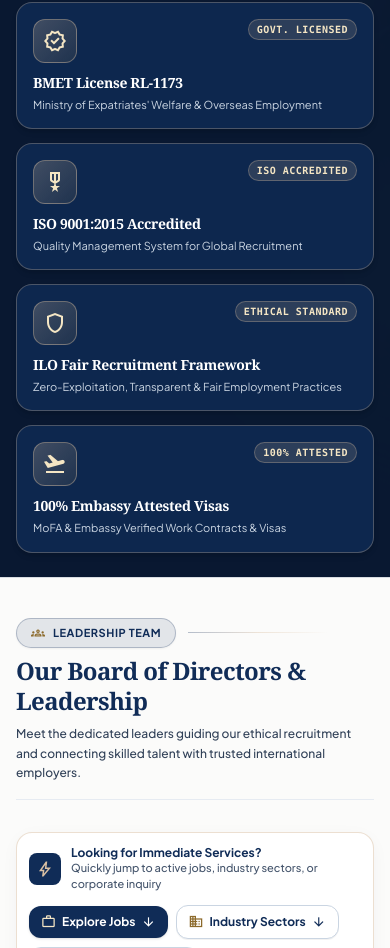
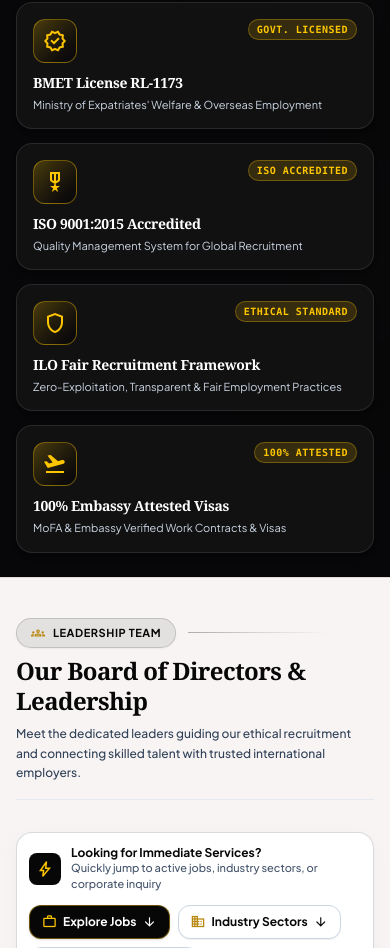
Before and after one commit to TasnimurRahmanShakir/vrolbd, a Next.js app in the folder apps/web/: page / in a window 390 px wide. Shown: the part 1052-2000 px from the top of the page. Built offline with nearby package versions, Linux system fonts and the light colour scheme.

Commit message:
corlor pallate 2

```diff
--- a/apps/web/src/components/common/section-header.tsx
+++ b/apps/web/src/components/common/section-header.tsx
@@ -36,15 +36,15 @@ export function SectionHeader({
           <div
             className={`inline-flex items-center gap-2 px-3.5 py-1.5 rounded-full text-[11px] font-bold uppercase tracking-wider shrink-0 shadow-xs ${
               isDark
-                ? "bg-[#C5A059]/20 border border-[#C5A059]/40 text-[#F5E6C4]"
-                : "bg-[#102C57]/10 border border-[#102C57]/25 text-[#102C57]"
+                ? "bg-[#FDC600]/15 border border-[#FDC600]/30 text-[#FDC600]"
+                : "bg-[#080708]/8 border border-[#080708]/15 text-[#080708]"
             }`}
           >
             {tagIcon && (
               <Icon
                 name={tagIcon}
                 size={14}
-                className={isDark ? "text-[#C5A059]" : "text-[#8C6A2B]"}
+                className={isDark ? "text-[#FDC600]" : "text-[#B8860B]"}
               />
             )}
             <span>{tag}</span>
@@ -52,8 +52,8 @@ export function SectionHeader({
           <div
             className={`h-px flex-1 max-w-[140px] sm:max-w-[220px] ${
               isDark
-                ? "bg-gradient-to-r from-[#C5A059]/50 via-[#C5A059]/20 to-transparent"
-                : "bg-gradient-to-r from-[#102C57]/30 via-[#DAC0A3]/40 to-transparent"
+                ? "bg-gradient-to-r from-[#FDC600]/40 via-[#FDC600]/15 to-transparent"
+                : "bg-gradient-to-r from-[#080708]/30 via-[#B2B6BD]/50 to-transparent"
             }`}
           />
         </div>
@@ -61,7 +61,7 @@ export function SectionHeader({
         {/* Section Heading */}
         <h2
           className={`text-2xl sm:text-3xl md:text-4xl font-extrabold font-serif tracking-tight leading-tight ${
-            isDark ? "text-white" : "text-[#102C57]"
+            isDark ? "text-white" : "text-[#080708]"
           }`}
         >
           {heading}
--- a/apps/web/src/features/home/components/hero-section.tsx
+++ b/apps/web/src/features/home/components/hero-section.tsx
@@ -91,7 +91,7 @@ export function HeroSection() {
             <motion.div variants={heroChildVariants} className="flex flex-col sm:flex-row items-stretch sm:items-center gap-4 pt-1">
               <a
                 href="#b2b-gateway"
-                className="py-3 px-6 sm:py-3.5 sm:px-7 rounded-xl bg-gradient-to-r from-[#E2CB8F] via-[#C5A059] to-[#AA853C] hover:opacity-95 text-[#080C14] text-xs sm:text-sm font-bold uppercase tracking-wider flex items-center justify-center gap-2 shadow-lg shadow-[#C5A059]/25 hover:scale-[1.02] transition-all cursor-pointer min-h-[46px]"
+                className="py-3 px-6 sm:py-3.5 sm:px-7 rounded-xl bg-[#FDC600] hover:bg-[#FDC600]/90 text-[#080708] text-xs sm:text-sm font-extrabold uppercase tracking-wider flex items-center justify-center gap-2 shadow-lg shadow-[#FDC600]/25 hover:scale-[1.02] transition-all cursor-pointer min-h-[46px]"
               >
                 <Icon name="corporate_fare" size={18} />
                 <span>{t.b2bRequest}</span>
@@ -99,9 +99,9 @@ export function HeroSection() {
 
               <Link
                 href="/jobs"
-                className="py-3 px-6 sm:py-3.5 sm:px-7 rounded-xl bg-white/5 hover:bg-white/10 border border-white/20 hover:border-[#C5A059]/60 text-slate-100 text-xs sm:text-sm font-bold uppercase tracking-wider flex items-center justify-center gap-2 hover:scale-[1.02] transition-all cursor-pointer min-h-[46px] backdrop-blur-sm"
+                className="py-3 px-6 sm:py-3.5 sm:px-7 rounded-xl bg-white/5 hover:bg-white/10 border border-white/20 hover:border-[#FDC600]/70 text-slate-100 text-xs sm:text-sm font-bold uppercase tracking-wider flex items-center justify-center gap-2 hover:scale-[1.02] transition-all cursor-pointer min-h-[46px] backdrop-blur-sm"
               >
-                <Icon name="travel_explore" size={18} className="text-[#C5A059]" />
+                <Icon name="travel_explore" size={18} className="text-[#FDC600]" />
                 <span>{t.exploreRequisitions}</span>
               </Link>
             </motion.div>
@@ -114,7 +114,7 @@ export function HeroSection() {
             animate="visible"
             className="w-full"
           >
-            <div className="rounded-2xl sm:rounded-3xl border border-white/15 hover:border-[#C5A059]/30 transition-colors bg-[#0B0F19]/65 backdrop-blur-md p-2.5 sm:p-3 shadow-2xl shadow-black/60 relative overflow-hidden">
+            <div className="rounded-2xl sm:rounded-3xl border border-white/15 hover:border-[#FDC600]/40 transition-colors bg-[#0B0F19]/65 backdrop-blur-md p-2.5 sm:p-3 shadow-2xl shadow-black/60 relative overflow-hidden">
               <InteractiveWorldMap variant="hero" />
             </div>
           </motion.div>
@@ -128,19 +128,19 @@ export function HeroSection() {
         initial="hidden"
         whileInView="visible"
         viewport={VIEWPORT_CONFIG}
-        className="relative z-10 w-full border-t border-[#DAC0A3]/30 bg-[#0A1A33]/95 backdrop-blur-xl py-6 sm:py-8 px-4 sm:px-6 lg:px-8 shadow-2xl"
+        className="relative z-10 w-full border-t border-[#FDC600]/30 bg-[#080708]/95 backdrop-blur-xl py-6 sm:py-8 px-4 sm:px-6 lg:px-8 shadow-2xl"
       >
         <div className="max-w-7xl mx-auto">
           {/* Section Micro-header for Authority */}
           <div className="flex items-center justify-between mb-4 pb-2 border-b border-white/10">
             <div className="flex items-center gap-2">
-              <span className="w-2 h-2 rounded-full bg-[#DAC0A3] animate-pulse" />
-              <p className="text-[11px] sm:text-xs font-mono uppercase tracking-widest text-[#DAC0A3] font-semibold">
+              <span className="w-2 h-2 rounded-full bg-[#FDC600] animate-pulse" />
+              <p className="text-[11px] sm:text-xs font-mono uppercase tracking-widest text-[#FDC600] font-bold">
                 {language === "bn" ? "অফিসিয়াল অনুমোদন ও আন্তর্জাতিক এক্রেডিটেশন" : "Official Accreditations & Compliance Framework"}
               </p>
             </div>
             <div className="hidden sm:flex items-center gap-2 text-[11px] text-slate-300">
-              <Icon name="verified_user" size={14} className="text-[#DAC0A3]" />
+              <Icon name="verified_user" size={14} className="text-[#FDC600]" />
               <span>{language === "bn" ? "১০০% যাচাইকৃত ও সুরক্ষিত" : "100% Verified & Fully Regulated"}</span>
             </div>
           </div>
@@ -151,18 +151,18 @@ export function HeroSection() {
             {/* Card 1: Govt BMET License */}
             <motion.div
               variants={trustItemVariants}
-              className="relative rounded-2xl bg-[#102C57]/80 hover:bg-[#102C57] border border-[#DAC0A3]/30 hover:border-[#DAC0A3] p-4 transition-all duration-300 shadow-md hover:shadow-[0_8px_25px_-5px_rgba(218,192,163,0.2)] group flex flex-col justify-between"
+              className="relative rounded-2xl bg-[#121112] hover:bg-[#1a181a] border border-white/10 hover:border-[#FDC600] p-4 transition-all duration-300 shadow-md hover:shadow-[0_8px_25px_-5px_rgba(253,198,0,0.2)] group flex flex-col justify-between"
             >
               <div className="flex items-start justify-between gap-3 mb-2.5">
-                <div className="w-11 h-11 rounded-xl bg-gradient-to-br from-[#DAC0A3]/25 to-[#C5A059]/10 border border-[#DAC0A3]/40 flex items-center justify-center shrink-0 group-hover:scale-105 transition-transform">
-                  <Icon name="verified" size={24} className="text-[#F5E6C4]" />
+                <div className="w-11 h-11 rounded-xl bg-gradient-to-br from-[#FDC600]/25 to-black/40 border border-[#FDC600]/40 flex items-center justify-center shrink-0 group-hover:scale-105 transition-transform">
+                  <Icon name="verified" size={24} className="text-[#FDC600]" />
                 </div>
-                <span className="px-2 py-0.5 rounded-full text-[10px] font-mono font-bold tracking-wider uppercase bg-[#DAC0A3]/15 text-[#F5E6C4] border border-[#DAC0A3]/30">
+                <span className="px-2 py-0.5 rounded-full text-[10px] font-mono font-bold tracking-wider uppercase bg-[#FDC600]/15 text-[#FDC600] border border-[#FDC600]/30">
                   {language === "bn" ? "সরকারি অনুমোদন" : "Govt. Licensed"}
                 </span>
               </div>
               <div>
-                <h4 className="text-white font-serif font-bold text-sm sm:text-base tracking-tight group-hover:text-[#F5E6C4] transition-colors">
+                <h4 className="text-white font-serif font-bold text-sm sm:text-base tracking-tight group-hover:text-[#FDC600] transition-colors">
                   {language === "bn" ? "বিএমইটি লাইসেন্স আরএল-১১৭৩" : "BMET License RL-1173"}
                 </h4>
                 <p className="text-[11px] sm:text-xs text-slate-300 mt-1 leading-snug">
@@ -176,18 +176,18 @@ export function HeroSection() {
             {/* Card 2: ISO 9001:2015 */}
             <motion.div
               variants={trustItemVariants}
-              className="relative rounded-2xl bg-[#102C57]/80 hover:bg-[#102C57] border border-[#DAC0A3]/30 hover:border-[#DAC0A3] p-4 transition-all duration-300 shadow-md hover:shadow-[0_8px_25px_-5px_rgba(218,192,163,0.2)] group flex flex-col justify-between"
+              className="relative rounded-2xl bg-[#121112] hover:bg-[#1a181a] border border-white/10 hover:border-[#FDC600] p-4 transition-all duration-300 shadow-md hover:shadow-[0_8px_25px_-5px_rgba(253,198,0,0.2)] group flex flex-col justify-between"
             >
               <div className="flex items-start justify-between gap-3 mb-2.5">
-                <div className="w-11 h-11 rounded-xl bg-gradient-to-br from-[#DAC0A3]/25 to-[#C5A059]/10 border border-[#DAC0A3]/40 flex items-center justify-center shrink-0 group-hover:scale-105 transition-transform">
-                  <Icon name="military_tech" size={24} className="text-[#F5E6C4]" />
+                <div className="w-11 h-11 rounded-xl bg-gradient-to-br from-[#FDC600]/25 to-black/40 border border-[#FDC600]/40 flex items-center justify-center shrink-0 group-hover:scale-105 transition-transform">
+                  <Icon name="military_tech" size={24} className="text-[#FDC600]" />
                 </div>
-                <span className="px-2 py-0.5 rounded-full text-[10px] font-mono font-bold tracking-wider uppercase bg-[#DAC0A3]/15 text-[#F5E6C4] border border-[#DAC0A3]/30">
+                <span className="px-2 py-0.5 rounded-full text-[10px] font-mono font-bold tracking-wider uppercase bg-[#FDC600]/15 text-[#FDC600] border border-[#FDC600]/30">
                   {language === "bn" ? "আন্তর্জাতিক মানদণ্ড" : "ISO Accredited"}
                 </span>
               </div>
               <div>
-                <h4 className="text-white font-serif font-bold text-sm sm:text-base tracking-tight group-hover:text-[#F5E6C4] transition-colors">
+                <h4 className="text-white font-serif font-bold text-sm sm:text-base tracking-tight group-hover:text-[#FDC600] transition-colors">
                   {language === "bn" ? "আইএসও ৯০০১:২০১৫ সার্টিফাইড" : "ISO 9001:2015 Accredited"}
                 </h4>
                 <p className="text-[11px] sm:text-xs text-slate-300 mt-1 leading-snug">
@@ -201,18 +201,18 @@ export function HeroSection() {
             {/* Card 3: ILO Fair Framework */}
             <motion.div
               variants={trustItemVariants}
-              className="relative rounded-2xl bg-[#102C57]/80 hover:bg-[#102C57] border border-[#DAC0A3]/30 hover:border-[#DAC0A3] p-4 transition-all duration-300 shadow-md hover:shadow-[0_8px_25px_-5px_rgba(218,192,163,0.2)] group flex flex-col justify-between"
+              className="relative rounded-2xl bg-[#121112] hover:bg-[#1a181a] border border-white/10 hover:border-[#FDC600] p-4 transition-all duration-300 shadow-md hover:shadow-[0_8px_25px_-5px_rgba(253,198,0,0.2)] group flex flex-col justify-between"
             >
               <div className="flex items-start justify-between gap-3 mb-2.5">
-                <div className="w-11 h-11 rounded-xl bg-gradient-to-br from-[#DAC0A3]/25 to-[#C5A059]/10 border border-[#DAC0A3]/40 flex items-center justify-center shrink-0 group-hover:scale-105 transition-transform">
-                  <Icon name="shield" size={24} className="text-[#F5E6C4]" />
+                <div className="w-11 h-11 rounded-xl bg-gradient-to-br from-[#FDC600]/25 to-black/40 border border-[#FDC600]/40 flex items-center justify-center shrink-0 group-hover:scale-105 transition-transform">
+                  <Icon name="shield" size={24} className="text-[#FDC600]" />
                 </div>
-                <span className="px-2 py-0.5 rounded-full text-[10px] font-mono font-bold tracking-wider uppercase bg-[#DAC0A3]/15 text-[#F5E6C4] border border-[#DAC0A3]/30">
+                <span className="px-2 py-0.5 rounded-full text-[10px] font-mono font-bold tracking-wider uppercase bg-[#FDC600]/15 text-[#FDC600] border border-[#FDC600]/30">
                   {language === "bn" ? "নৈতিক নিয়োগ" : "Ethical Standard"}
                 </span>
               </div>
               <div>
-                <h4 className="text-white font-serif font-bold text-sm sm:text-base tracking-tight group-hover:text-[#F5E6C4] transition-colors">
+                <h4 className="text-white font-serif font-bold text-sm sm:text-base tracking-tight group-hover:text-[#FDC600] transition-colors">
                   {language === "bn" ? "আইএলও নৈতিক নিয়োগ ফ্রেমওয়ার্ক" : "ILO Fair Recruitment Framework"}
                 </h4>
                 <p className="text-[11px] sm:text-xs text-slate-300 mt-1 leading-snug">
@@ -226,18 +226,18 @@ export function HeroSection() {
             {/* Card 4: 100% Embassy Attested */}
             <motion.div
               variants={trustItemVariants}
-              className="relative rounded-2xl bg-[#102C57]/80 hover:bg-[#102C57] border border-[#DAC0A3]/30 hover:border-[#DAC0A3] p-4 transition-all duration-300 shadow-md hover:shadow-[0_8px_25px_-5px_rgba(218,192,163,0.2)] group flex flex-col justify-between"
+              className="relative rounded-2xl bg-[#121112] hover:bg-[#1a181a] border border-white/10 hover:border-[#FDC600] p-4 transition-all duration-300 shadow-md hover:shadow-[0_8px_25px_-5px_rgba(253,198,0,0.2)] group flex flex-col justify-between"
             >
               <div className="flex items-start justify-between gap-3 mb-2.5">
-                <div className="w-11 h-11 rounded-xl bg-gradient-to-br from-[#DAC0A3]/25 to-[#C5A059]/10 border border-[#DAC0A3]/40 flex items-center justify-center shrink-0 group-hover:scale-105 transition-transform">
-                  <Icon name="flight_takeoff" size={24} className="text-[#F5E6C4]" />
+                <div className="w-11 h-11 rounded-xl bg-gradient-to-br from-[#FDC600]/25 to-black/40 border border-[#FDC600]/40 flex items-center justify-center shrink-0 group-hover:scale-105 transition-transform">
+                  <Icon name="flight_takeoff" size={24} className="text-[#FDC600]" />
                 </div>
-                <span className="px-2 py-0.5 rounded-full text-[10px] font-mono font-bold tracking-wider uppercase bg-[#DAC0A3]/15 text-[#F5E6C4] border border-[#DAC0A3]/30">
+                <span className="px-2 py-0.5 rounded-full text-[10px] font-mono font-bold tracking-wider uppercase bg-[#FDC600]/15 text-[#FDC600] border border-[#FDC600]/30">
                   {language === "bn" ? "আইনি নিশ্চয়তা" : "100% Attested"}
                 </span>
               </div>
               <div>
-                <h4 className="text-white font-serif font-bold text-sm sm:text-base tracking-tight group-hover:text-[#F5E6C4] transition-colors">
+                <h4 className="text-white font-serif font-bold text-sm sm:text-base tracking-tight group-hover:text-[#FDC600] transition-colors">
                   {language === "bn" ? "দূতাবাস সত্যায়িত ভিসা" : "100% Embassy Attested Visas"}
                 </h4>
                 <p className="text-[11px] sm:text-xs text-slate-300 mt-1 leading-snug">
--- a/apps/web/src/features/home/components/leadership-org-chart.tsx
+++ b/apps/web/src/features/home/components/leadership-org-chart.tsx
@@ -102,13 +102,13 @@ export function LeadershipOrgChart() {
       </div>
 
       {/* ⚡ Fast-Track Action Dock for Candidates & Hirers (Client Retention Solution) */}
-      <div className="mb-8 p-3 sm:p-4 rounded-2xl bg-white border border-[#DAC0A3]/50 shadow-[0_4px_20px_-4px_rgba(16,44,87,0.06)] flex flex-col md:flex-row md:items-center justify-between gap-3">
+      <div className="mb-8 p-3 sm:p-4 rounded-2xl bg-white border border-[#B2B6BD]/50 shadow-[0_4px_20px_-4px_rgba(8,7,8,0.06)] flex flex-col md:flex-row md:items-center justify-between gap-3">
         <div className="flex items-center gap-2.5">
-          <div className="w-8 h-8 rounded-lg bg-[#102C57] flex items-center justify-center shrink-0">
-            <Icon name="bolt" size={18} className="text-[#DAC0A3]" />
+          <div className="w-8 h-8 rounded-lg bg-[#080708] flex items-center justify-center shrink-0">
+            <Icon name="bolt" size={18} className="text-[#FDC600]" />
           </div>
           <div>
-            <h5 className="text-xs sm:text-sm font-bold text-[#102C57] leading-tight">
+            <h5 className="text-xs sm:text-sm font-bold text-[#080708] leading-tight">
               {language === "bn" ? "সরাসরি নির্দিষ্ট সেকশনে যেতে চান?" : "Looking for Immediate Services?"}
             </h5>
             <p className="text-[11px] text-slate-600 font-medium">
@@ -119,33 +119,33 @@ export function LeadershipOrgChart() {
         <div className="flex flex-wrap items-center gap-2">
           <a
             href="#opportunities"
-            className="inline-flex items-center gap-1.5 px-3 sm:px-3.5 py-2 rounded-xl bg-[#102C57] hover:bg-[#102C57]/90 text-white text-xs font-bold shadow-sm transition-all hover:scale-[1.02] cursor-pointer"
+            className="inline-flex items-center gap-1.5 px-3 sm:px-3.5 py-2 rounded-xl bg-[#080708] hover:bg-[#1a191a] text-white border border-[#FDC600]/40 text-xs font-bold shadow-sm transition-all hover:scale-[1.02] cursor-pointer"
           >
-            <Icon name="work" size={15} className="text-[#F5E6C4]" />
+            <Icon name="work" size={15} className="text-[#FDC600]" />
             <span>{language === "bn" ? "চলমান জবের তালিকা (Hot Jobs)" : "Explore Jobs"}</span>
             <Icon name="arrow_downward" size={14} />
           </a>
           <a
             href="#sectors"
-            className="inline-flex items-center gap-1.5 px-3 sm:px-3.5 py-2 rounded-xl bg-white hover:bg-slate-50 text-[#102C57] border border-slate-300 text-xs font-bold shadow-2xs transition-all hover:scale-[1.02] cursor-pointer"
+            className="inline-flex items-center gap-1.5 px-3 sm:px-3.5 py-2 rounded-xl bg-white hover:bg-slate-50 text-[#080708] border border-slate-300 text-xs font-bold shadow-2xs transition-all hover:scale-[1.02] cursor-pointer"
           >
-            <Icon name="domain" size={15} className="text-[#8C6A2B]" />
+            <Icon name="domain" size={15} className="text-[#B8860B]" />
             <span>{language === "bn" ? "কাজের খাতসমূহ" : "Industry Sectors"}</span>
             <Icon name="arrow_downward" size={14} />
           </a>
           <a
             href="#capabilities"
-            className="inline-flex items-center gap-1.5 px-3 sm:px-3.5 py-2 rounded-xl bg-white hover:bg-slate-50 text-[#102C57] border border-slate-300 text-xs font-bold shadow-2xs transition-all hover:scale-[1.02] cursor-pointer"
+            className="inline-flex items-center gap-1.5 px-3 sm:px-3.5 py-2 rounded-xl bg-white hover:bg-slate-50 text-[#080708] border border-slate-300 text-xs font-bold shadow-2xs transition-all hover:scale-[1.02] cursor-pointer"
           >
-            <Icon name="sync_alt" size={15} className="text-[#8C6A2B]" />
+            <Icon name="sync_alt" size={15} className="text-[#B8860B]" />
             <span>{language === "bn" ? "নিয়োগ প্রক্রিয়া" : "Recruitment Flow"}</span>
             <Icon name="arrow_downward" size={14} />
           </a>
           <a
             href="#contact"
-            className="inline-flex items-center gap-1.5 px-3 sm:px-3.5 py-2 rounded-xl bg-[#102C57]/10 hover:bg-[#102C57]/15 text-[#102C57] border border-[#102C57]/30 text-xs font-bold transition-all hover:scale-[1.02] cursor-pointer"
+            className="inline-flex items-center gap-1.5 px-3 sm:px-3.5 py-2 rounded-xl bg-[#FDC600]/15 hover:bg-[#FDC600]/25 text-[#080708] border border-[#FDC600]/40 text-xs font-bold transition-all hover:scale-[1.02] cursor-pointer"
           >
-            <Icon name="business_center" size={15} className="text-[#8C6A2B]" />
+            <Icon name="business_center" size={15} className="text-[#B8860B]" />
             <span>{language === "bn" ? "নিয়োগকর্তা ফর্ম" : "Hire Workforce"}</span>
             <Icon name="arrow_downward" size={14} />
           </a>
@@ -153,7 +153,7 @@ export function LeadershipOrgChart() {
       </div>
 
       {/* 🧭 Interactive Org Chart Canvas */}
-      <div className="relative w-full rounded-3xl bg-white/70 border border-[#DAC0A3]/35 p-4 sm:p-6 lg:p-8 shadow-[0_4px_24px_-4px_rgba(16,44,87,0.06)] overflow-hidden">
+      <div className="relative w-full rounded-3xl bg-white border border-[#B2B6BD]/40 p-4 sm:p-6 lg:p-8 shadow-[0_4px_24px_-4px_rgba(8,7,8,0.05)] overflow-hidden">
         {/* Subtle grid background */}
         <div
           className="absolute inset-0 opacity-[0.035] pointer-events-none"
@@ -556,16 +556,16 @@ function OrgNodeCard({ leader, language, onSelect, isApex = false }: OrgNodeCard
       <div
         className={`bg-white rounded-2xl pt-12 pb-5 px-4 text-center border transition-all duration-300 relative ${
           isApex
-            ? "border-[#DAC0A3]/60 shadow-[0_6px_24px_-4px_rgba(16,44,87,0.08)] hover:shadow-[0_14px_30px_-6px_rgba(197,160,89,0.22)] hover:border-[#DAC0A3]"
-            : "border-[#DAC0A3]/35 shadow-[0_4px_16px_-4px_rgba(16,44,87,0.05)] hover:shadow-[0_12px_24px_-6px_rgba(197,160,89,0.16)] hover:border-[#DAC0A3] hover:-translate-y-1"
+            ? "border-[#FDC600]/60 shadow-[0_6px_24px_-4px_rgba(8,7,8,0.08)] hover:shadow-[0_14px_30px_-6px_rgba(253,198,0,0.22)] hover:border-[#FDC600]"
+            : "border-[#B2B6BD]/40 shadow-[0_4px_16px_-4px_rgba(8,7,8,0.05)] hover:shadow-[0_12px_24px_-6px_rgba(253,198,0,0.16)] hover:border-[#FDC600] hover:-translate-y-1"
         }`}
       >
         {/* 👤 Floating Circular Avatar Overlapping Top Edge */}
         <div
-          className={`absolute -top-10 left-1/2 -translate-x-1/2 z-10 rounded-full overflow-hidden border-2 shadow-md ring-4 ring-white bg-[#080C14] transition-transform duration-300 group-hover:scale-105 ${
+          className={`absolute -top-10 left-1/2 -translate-x-1/2 z-10 rounded-full overflow-hidden border-2 shadow-md ring-4 ring-white bg-[#080708] transition-transform duration-300 group-hover:scale-105 ${
             isApex
-              ? "w-20 h-20 border-[#C5A059]"
-              : "w-18 h-18 border-slate-300 group-hover:border-[#C5A059]"
+              ? "w-20 h-20 border-[#FDC600]"
+              : "w-18 h-18 border-slate-300 group-hover:border-[#FDC600]"
           }`}
         >
           <Image
@@ -578,7 +578,7 @@ function OrgNodeCard({ leader, language, onSelect, isApex = false }: OrgNodeCard
         </div>
 
         {/* Name */}
-        <h4 className="text-sm sm:text-base font-bold font-serif text-[#102C57] group-hover:text-[#8C6A2B] transition-colors leading-tight">
+        <h4 className="text-sm sm:text-base font-bold font-serif text-[#080708] group-hover:text-[#B8860B] transition-colors leading-tight">
           {language === "bn" ? leader.nameBn : leader.nameEn}
         </h4>
 
@@ -603,9 +603,9 @@ function OrgNodeCard({ leader, language, onSelect, isApex = false }: OrgNodeCard
         </div>
 
         {/* View Profile Pill at Bottom */}
-        <div className="absolute -bottom-3 left-1/2 -translate-x-1/2 z-20 bg-white ring-2 ring-white border border-slate-300 shadow-2xs px-2.5 py-0.5 rounded-full text-[9.5px] font-bold text-[#102C57] flex items-center gap-1 group-hover:border-[#102C57]">
+        <div className="absolute -bottom-3 left-1/2 -translate-x-1/2 z-20 bg-white ring-2 ring-white border border-slate-300 shadow-2xs px-2.5 py-0.5 rounded-full text-[9.5px] font-bold text-[#080708] flex items-center gap-1 group-hover:border-[#080708]">
           <span>{language === "bn" ? "প্রোফাইল" : "Profile"}</span>
-          <Icon name="expand_more" size={13} className="text-[#8C6A2B]" />
+          <Icon name="expand_more" size={13} className="text-[#B8860B]" />
         </div>
       </div>
     </div>
```
Also changed, not shown: apps/web/app/page.tsx (+22 -22 lines), apps/web/src/features/home/components/deployment-pipeline-section.tsx (+7 -7 lines), apps/web/src/features/home/components/industry-bento-section.tsx (+15 -15 lines), apps/web/src/features/home/components/live-marquee-jobs-section.tsx (+10 -10 lines).
